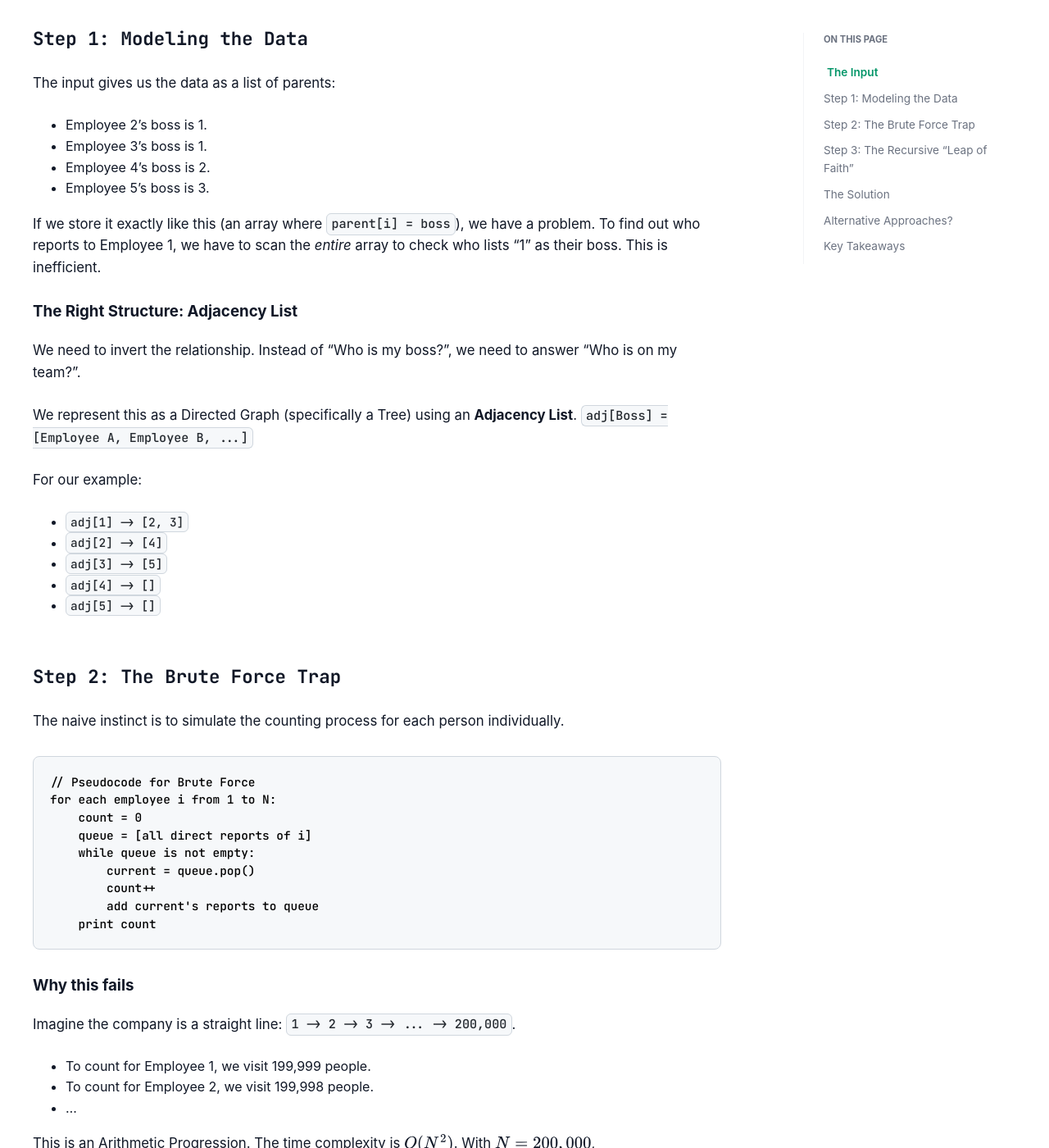
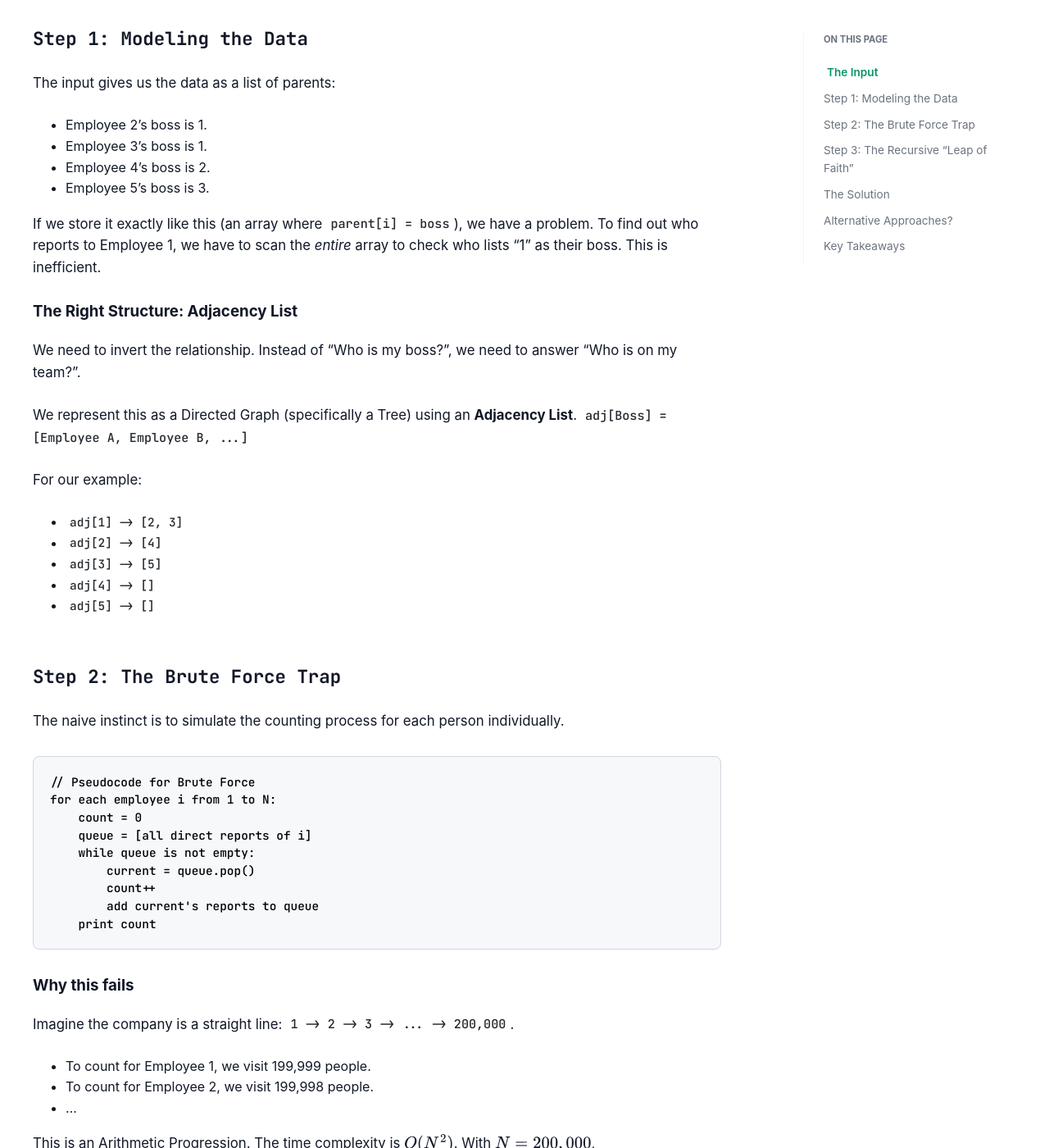
Before and after one commit to kart/karthik.dev, a Jekyll site: the page built from _posts/2026-01-09-cses-1674.md, in a window 1280 px wide and 1400 px high, scrolled down 895 px. Shown: the whole window at 82% size. Built offline with Jekyll 4.4.1, drawn with Linux system fonts in a browser that asks for light colours; nearby versions of some CDN libraries; some web fonts are replaced.

Commit message:
Left-align display math and simplify inline code styling
- MathJax: add displayAlign: 'left' for display math
- Inline code: remove border, background, and border-radius

```diff
--- a/_layouts/default.html
+++ b/_layouts/default.html
@@ -95,11 +95,9 @@
         /* Inline code styling */
         :not(pre) > code,
         :not(pre) > code[class*="language-"] {
-            background: #f6f8fa;
+            background: transparent;
             color: #24292f;
-            border: 1px solid #d0d7de;
             padding: 0.15em 0.35em;
-            border-radius: 6px;
             font-size: 0.9em;
             white-space: normal;
             font-family: 'JetBrains Mono', monospace !important;
@@ -165,7 +163,10 @@
                 inlineMath: [['$', '$'], ['\\(', '\\)']],
                 displayMath: [['$$', '$$'], ['\\[', '\\]']]
             },
-            svg: { fontCache: 'global' }
+            svg: {
+                fontCache: 'global',
+                displayAlign: 'left'
+            }
         };
     </script>
     <script src="https://cdn.jsdelivr.net/npm/mathjax@3/es5/tex-svg.js"></script>
```
